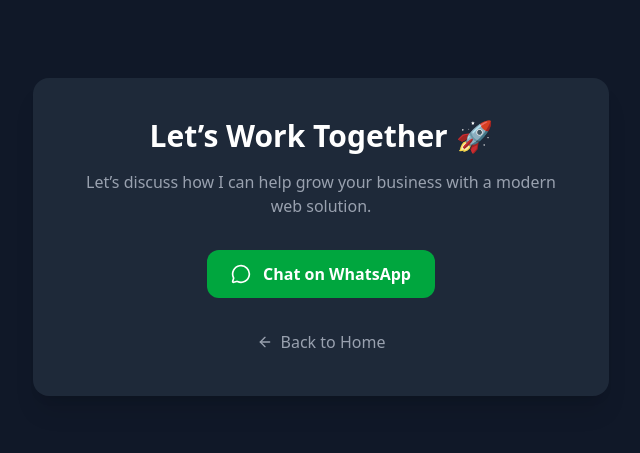
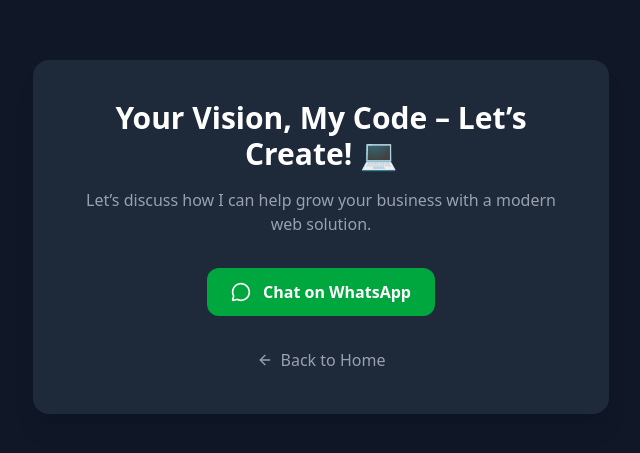
Before and after one commit to talal-web/my-portfolio, a Next.js app: page /contact in a window 1280 px wide. Shown: the part 163-616 px from the top of the page, without its empty margins (319-959 px from the left). Built offline with nearby package versions, Linux system fonts and the light colour scheme.

Commit message:
change heading script

```diff
--- a/app/contact/page.tsx
+++ b/app/contact/page.tsx
@@ -7,7 +7,9 @@
   return (
     <section className="min-h-screen flex items-center justify-center bg-gray-900 text-white px-6">
       <div className="max-w-xl w-full text-center bg-gray-800 p-10 rounded-2xl shadow-xl">
-        <h1 className="text-3xl font-bold mb-4">Let’s Work Together 🚀</h1>
+        <h1 className="text-3xl font-bold mb-4">
+          Your Vision, My Code – Let’s Create! 💻
+        </h1>
 
         <p className="text-gray-400 mb-8">
           Let’s discuss how I can help grow your business with a modern web
```
